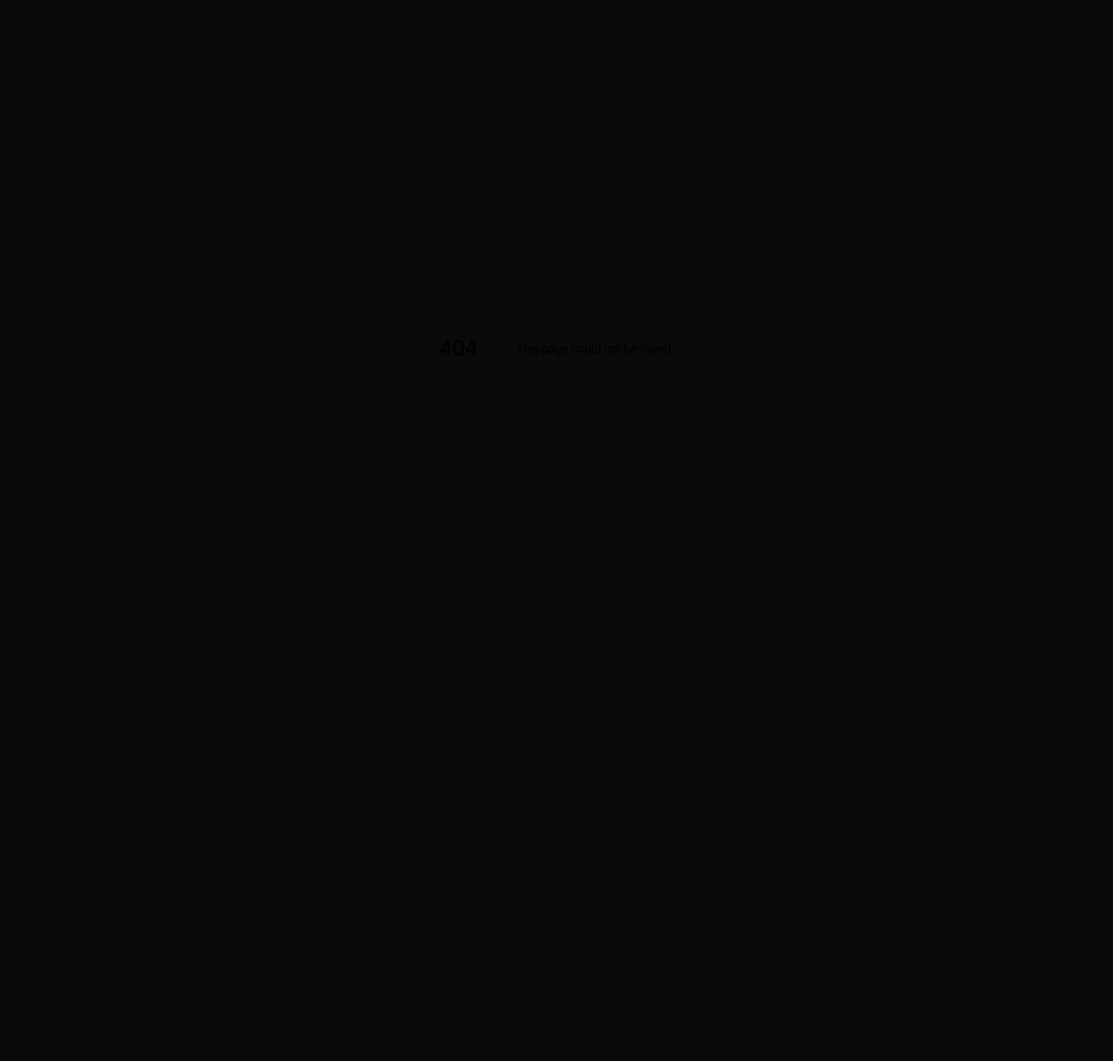
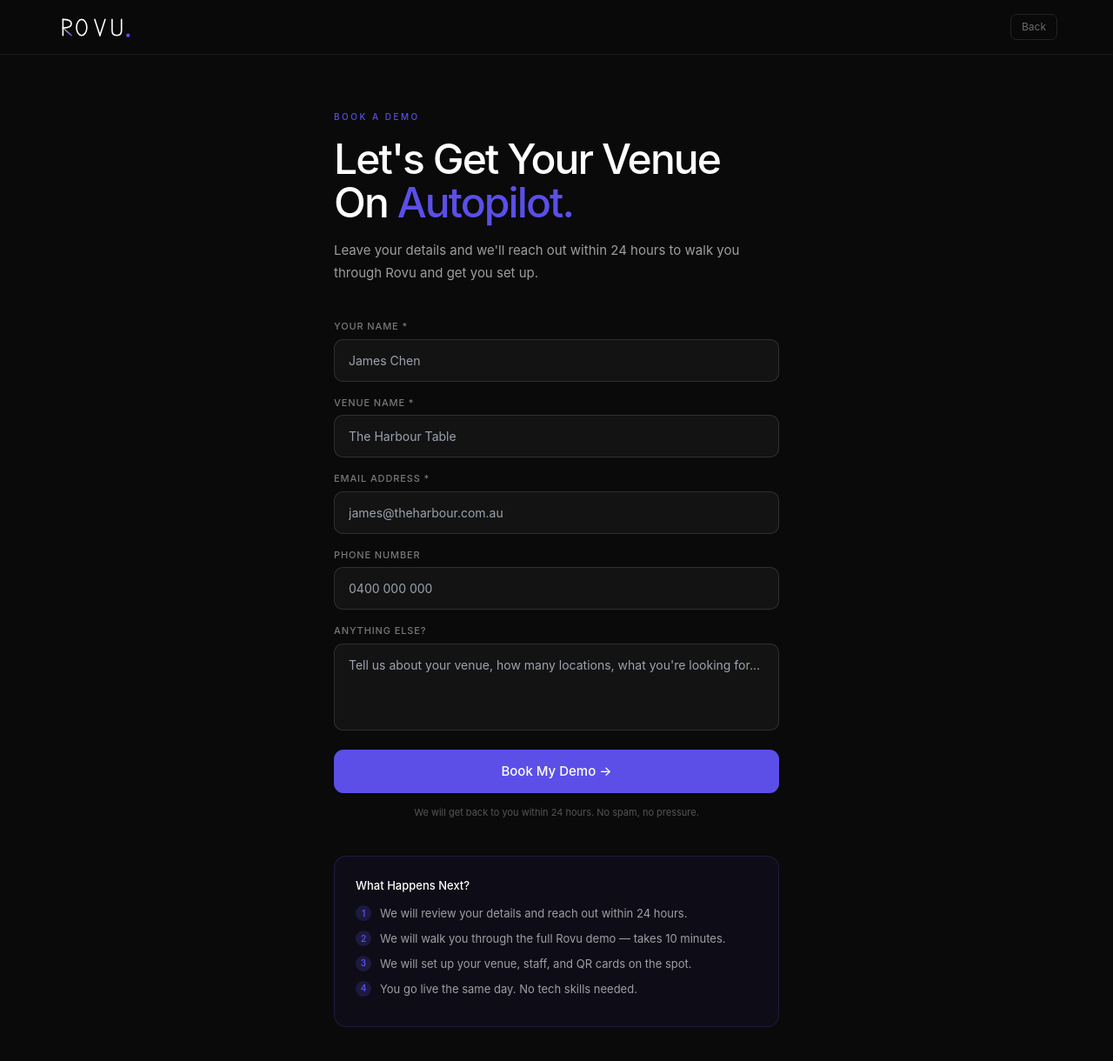
Before and after one commit to Rovudotcom/ROVU, a Next.js app in the folder rovu/: page /book-demo in a window 1280 px wide. Before the commit this address had no page. Shown: the top 1220 px of the page at 87% size. Before the commit the page ends 800 px from the top, so only its background shows below. Built offline with nearby package versions, Linux system fonts and the light colour scheme; no server answers.

Commit message:
Add book-demo enquiry page + notify email + fix CTAs

```diff
--- /dev/null
+++ b/rovu/app/api/notify-enquiry/route.ts
@@ -0,0 +1,25 @@
+import { NextRequest, NextResponse } from 'next/server'
+
+export async function POST(req: NextRequest) {
+  try {
+    const body = await req.json()
+    const { name, venue_name, email, phone, message } = body
+    if (!process.env.RESEND_API_KEY) return NextResponse.json({ skipped: true })
+    await fetch('https://api.resend.com/emails', {
+      method: 'POST',
+      headers: {
+        'Authorization': `Bearer ${process.env.RESEND_API_KEY}`,
+        'Content-Type': 'application/json'
+      },
+      body: JSON.stringify({
+        from: 'Rovu <alerts@rovu.com.au>',
+        to: 'hello@rovu.com.au',
+        subject: `New Demo Request from ${venue_name}`,
+        html: `<div style="font-family:Inter,system-ui;padding:32px;background:#0a0a0a;color:#fff"><h2 style="color:#5B4FE8">New Demo Request</h2><p><strong>Name:</strong> ${name}</p><p><strong>Venue:</strong> ${venue_name}</p><p><strong>Email:</strong> ${email}</p><p><strong>Phone:</strong> ${phone || 'Not provided'}</p><p><strong>Message:</strong> ${message || 'None'}</p></div>`
+      })
+    })
+    return NextResponse.json({ sent: true })
+  } catch (err) {
+    return NextResponse.json({ error: String(err) }, { status: 500 })
+  }
+}
--- /dev/null
+++ b/rovu/app/book-demo/page.tsx
@@ -0,0 +1,143 @@
+'use client'
+import { useState } from 'react'
+import { createClient } from '@supabase/supabase-js'
+
+const supabase = createClient(
+  process.env.NEXT_PUBLIC_SUPABASE_URL!,
+  process.env.NEXT_PUBLIC_SUPABASE_ANON_KEY!
+)
+
+export default function BookDemoPage() {
+  const [name, setName] = useState('')
+  const [venueName, setVenueName] = useState('')
+  const [email, setEmail] = useState('')
+  const [phone, setPhone] = useState('')
+  const [message, setMessage] = useState('')
+  const [submitting, setSubmitting] = useState(false)
+  const [done, setDone] = useState(false)
+  const [error, setError] = useState('')
+
+  async function handleSubmit() {
+    if (!name || !venueName || !email) {
+      setError('Please fill in your name, venue, and email.')
+      return
+    }
+    setSubmitting(true)
+    setError('')
+    const { error: err } = await supabase.from('enquiries').insert({
+      name, venue_name: venueName, email, phone, message
+    })
+    if (err) {
+      setError('Something went wrong. Please try again.')
+      setSubmitting(false)
+      return
+    }
+    await fetch('/api/notify-enquiry', {
+      method: 'POST',
+      headers: { 'Content-Type': 'application/json' },
+      body: JSON.stringify({ name, venue_name: venueName, email, phone, message })
+    })
+    setSubmitting(false)
+    setDone(true)
+  }
+
+  const labelStyle: React.CSSProperties = {
+    fontSize: 11, color: 'rgba(255,255,255,0.45)', textTransform: 'uppercase',
+    letterSpacing: '0.08em', fontWeight: 500, display: 'block', marginBottom: 6
+  }
+
+  const inputStyle: React.CSSProperties = {
+    width: '100%', padding: '13px 16px',
+    background: 'rgba(255,255,255,0.04)',
+    border: '0.5px solid rgba(255,255,255,0.12)',
+    borderRadius: 10, color: '#fff', fontSize: 14,
+    outline: 'none', fontFamily: 'Inter,system-ui,sans-serif',
+    marginBottom: 16,
+  }
+
+  if (done) {
+    return (
+      <div style={{minHeight:'100vh',background:'#0a0a0a',color:'#fff',fontFamily:'Inter,system-ui,sans-serif',display:'flex',alignItems:'center',justifyContent:'center',textAlign:'center',padding:'2rem'}}>
+        <div>
+          <div style={{fontSize:56,marginBottom:20}}>🎉</div>
+          <h1 style={{fontSize:30,fontWeight:500,letterSpacing:'-0.03em',color:'#fff',marginBottom:12}}>You're On The List!</h1>
+          <p style={{fontSize:15,color:'rgba(255,255,255,0.6)',lineHeight:1.75,maxWidth:380,margin:'0 auto 2.5rem'}}>We've received your details and will be in touch within 24 hours. Get ready to put your reviews on autopilot.</p>
+          <a href="/" style={{display:'inline-block',background:'#5B4FE8',color:'#fff',padding:'13px 28px',borderRadius:10,fontSize:14,fontWeight:500,textDecoration:'none'}}>Back To Rovu</a>
+        </div>
+      </div>
+    )
+  }
+
+  return (
+    <div style={{minHeight:'100vh',background:'#0a0a0a',color:'#fff',fontFamily:'Inter,system-ui,sans-serif',WebkitFontSmoothing:'antialiased'}}>
+      <nav style={{display:'flex',alignItems:'center',justifyContent:'space-between',padding:'1rem 2rem',borderBottom:'0.5px solid rgba(255,255,255,0.07)',background:'rgba(10,10,10,0.97)',position:'sticky',top:0,zIndex:100,backdropFilter:'blur(20px)'}}>
+        <a href="/" style={{textDecoration:'none'}}>
+          <svg width="90" height="28" viewBox="0 0 160 52" fill="none">
+            <defs><linearGradient id="nl" x1="12" y1="28" x2="30" y2="44" gradientUnits="userSpaceOnUse"><stop offset="0%" stopColor="rgba(255,255,255,0.5)"/><stop offset="100%" stopColor="#5B4FE8"/></linearGradient></defs>
+            <path d="M12 44 L12 10" stroke="#fff" strokeWidth="3" strokeLinecap="round"/>
+            <path d="M12 10 Q30 10 30 19 Q30 28 12 28" stroke="#fff" strokeWidth="3" strokeLinecap="round" fill="none"/>
+            <path d="M12 28 L30 44" stroke="url(#nl)" strokeWidth="3" strokeLinecap="round"/>
+            <ellipse cx="52" cy="27" rx="11" ry="17" stroke="#fff" strokeWidth="3" fill="none"/>
+            <path d="M80 10 L91 44" stroke="#fff" strokeWidth="3" strokeLinecap="round"/>
+            <path d="M91 44 L102 10" stroke="#fff" strokeWidth="3" strokeLinecap="round"/>
+            <path d="M117 10 L117 34 Q117 44 127 44 Q137 44 137 34 L137 10" stroke="#fff" strokeWidth="3" strokeLinecap="round" fill="none"/>
+            <circle cx="151" cy="44" r="4" fill="#5B4FE8"/>
+          </svg>
+        </a>
+        <a href="/" style={{fontSize:12,color:'rgba(255,255,255,0.4)',textDecoration:'none',border:'0.5px solid rgba(255,255,255,0.1)',padding:'5px 12px',borderRadius:7}}>Back</a>
+      </nav>
+
+      <div style={{maxWidth:560,margin:'0 auto',padding:'4rem 1.5rem'}}>
+        <div style={{marginBottom:'2.5rem'}}>
+          <div style={{fontSize:10,letterSpacing:'0.25em',color:'#5B4FE8',textTransform:'uppercase',marginBottom:'1rem',fontWeight:500}}>Book A Demo</div>
+          <h1 style={{fontSize:'clamp(30px,6vw,48px)',fontWeight:500,letterSpacing:'-0.04em',lineHeight:1.05,color:'#fff',marginBottom:'1rem'}}>Let's Get Your Venue<br/>On <span style={{color:'#5B4FE8'}}>Autopilot.</span></h1>
+          <p style={{fontSize:15,color:'rgba(255,255,255,0.6)',lineHeight:1.75}}>Leave your details and we'll reach out within 24 hours to walk you through Rovu and get you set up.</p>
+        </div>
+
+        {error && (
+          <div style={{background:'rgba(232,79,79,0.08)',border:'0.5px solid rgba(232,79,79,0.2)',borderRadius:10,padding:'12px 16px',fontSize:13,color:'#E84F4F',marginBottom:16}}>{error}</div>
+        )}
+
+        <label style={labelStyle}>Your Name *</label>
+        <input style={inputStyle} placeholder="James Chen" value={name} onChange={e => setName(e.target.value)}/>
+
+        <label style={labelStyle}>Venue Name *</label>
+        <input style={inputStyle} placeholder="The Harbour Table" value={venueName} onChange={e => setVenueName(e.target.value)}/>
+
+        <label style={labelStyle}>Email Address *</label>
+        <input style={inputStyle} type="email" placeholder="james@theharbour.com.au" value={email} onChange={e => setEmail(e.target.value)}/>
+
+        <label style={labelStyle}>Phone Number</label>
+        <input style={inputStyle} type="tel" placeholder="0400 000 000" value={phone} onChange={e => setPhone(e.target.value)}/>
+
+        <label style={labelStyle}>Anything Else?</label>
+        <textarea style={{...inputStyle,resize:'none',minHeight:100,lineHeight:1.6}} placeholder="Tell us about your venue, how many locations, what you're looking for..." value={message} onChange={e => setMessage(e.target.value)}/>
+
+        <button
+          onClick={handleSubmit}
+          disabled={submitting}
+          style={{width:'100%',padding:'14px',background:'#5B4FE8',color:'#fff',border:'none',borderRadius:11,fontSize:15,fontWeight:500,cursor:submitting?'not-allowed':'pointer',opacity:submitting?0.6:1,fontFamily:'Inter,system-ui,sans-serif',transition:'opacity 0.15s'}}
+        >
+          {submitting ? 'Sending...' : 'Book My Demo →'}
+        </button>
+
+        <p style={{fontSize:11,color:'rgba(255,255,255,0.3)',textAlign:'center',marginTop:14,lineHeight:1.6}}>We will get back to you within 24 hours. No spam, no pressure.</p>
+
+        <div style={{marginTop:'2.5rem',padding:'1.5rem',background:'rgba(91,79,232,0.06)',border:'0.5px solid rgba(91,79,232,0.2)',borderRadius:14}}>
+          <div style={{fontSize:13,fontWeight:500,color:'#fff',marginBottom:'0.75rem'}}>What Happens Next?</div>
+          {[
+            'We will review your details and reach out within 24 hours.',
+            'We will walk you through the full Rovu demo — takes 10 minutes.',
+            'We will set up your venue, staff, and QR cards on the spot.',
+            'You go live the same day. No tech skills needed.',
+          ].map((s,i) => (
+            <div key={i} style={{display:'flex',gap:10,alignItems:'flex-start',marginBottom:8}}>
+              <div style={{width:18,height:18,borderRadius:'50%',background:'rgba(91,79,232,0.2)',display:'flex',alignItems:'center',justifyContent:'center',fontSize:10,color:'#5B4FE8',fontWeight:600,flexShrink:0,marginTop:1}}>{i+1}</div>
+              <div style={{fontSize:13,color:'rgba(255,255,255,0.6)',lineHeight:1.6}}>{s}</div>
+            </div>
+          ))}
+        </div>
+      </div>
+    </div>
+  )
+}
```
